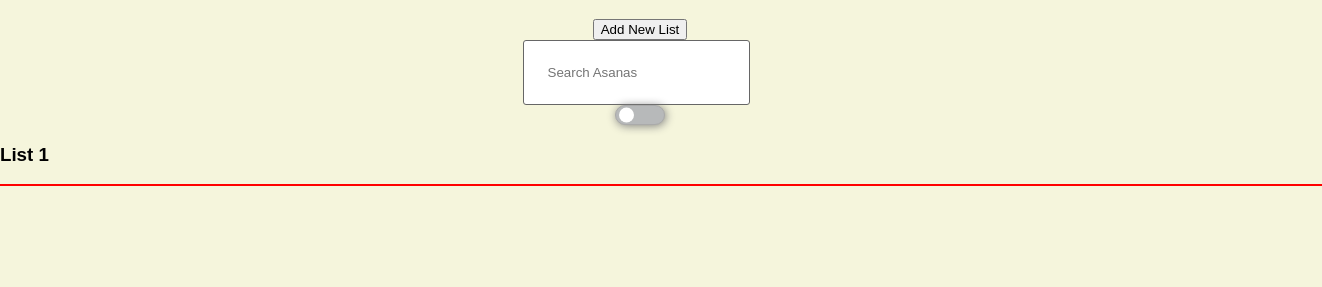
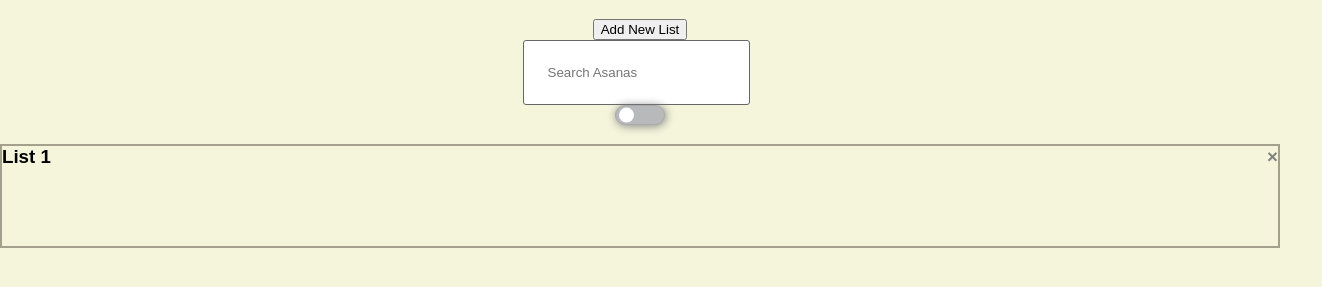
Before and after one commit to lseegets/yoga-canvas, a React app: page / in a window 1280 px wide. Shown: the part 61-348 px from the top of the page, 1322 px wide, since content can reach past the window. Built offline with nearby package versions, Linux system fonts and the light colour scheme.

Commit message:
add remove list functionality

```diff
--- a/src/AddPoseFormComponent/AddPoseForm.js
+++ b/src/AddPoseFormComponent/AddPoseForm.js
@@ -1,4 +1,4 @@
-import { generateId } from '../utilities';
+import { generatePoseId } from '../utilities';
 import './AddPoseForm.css';
 import React, { useState } from 'react';
 
@@ -14,7 +14,7 @@ export default function AddPoseForm(props) {
         e.preventDefault();
         if (text) {
             const pose = {
-                id: generateId(),
+                id: generatePoseId(),
                 text: text
             }
             props.addPose(pose);
--- a/src/AppComponent/App.css
+++ b/src/AppComponent/App.css
@@ -9,7 +9,6 @@ body {
 
 .input {
   position: relative;
-  /*border: 1px solid red;*/
   display: flex;
   flex-flow: column wrap;
   align-items: center;
@@ -17,20 +16,6 @@ body {
 
 h1 {
   text-align: center;
-}
-
-ul {
-  width: 100%;
-  list-style-type: none;
-  display: flex;
-  flex-direction: row;
-  flex-wrap: wrap;
-  border: 1px solid red;
-}
-
-.poses {
-  display: flex;
-  flex-direction: row;
 }
 
 .toggle-btn {
@@ -69,3 +54,22 @@ ul {
 .toggle-btn.toggled .circle {
   left: calc(50px - 20px);
 }
+
+.container {
+  border: 2px solid rgb(219, 215, 191);
+  min-height: 100px;
+  width: 100%;
+  position: relative;
+}
+
+.container-active {
+  border: 2px solid rgb(163, 160, 140);
+  min-height: 100px;
+  position: relative;
+}
+
+.container:hover,
+.container-active:hover {
+  border: 2px solid rgb(163, 160, 140);
+  background-color: rgb(230, 230, 197);
+}
--- a/src/AppComponent/App.js
+++ b/src/AppComponent/App.js
@@ -1,9 +1,8 @@
 import './App.css';
 import AddPoseForm from '../AddPoseFormComponent/AddPoseForm';
-import Pose from '../PoseComponent/Pose';
 import PoseList from '../PoseListComponent/PoseList';
+import { generateListId } from '../utilities';
 import { useState } from 'react';
-import { Reorder } from "framer-motion"
 
 export default function App() {
 
@@ -12,7 +11,6 @@ export default function App() {
   const [activeListIndex, setActiveListIndex] = useState(0);
 
   const addPose = (pose) => {
-    //setPoses((poses) => [...poses, pose]);
     setLists((prevLists) => {
       const newLists = prevLists.map((list, index) => {
         if (index === activeListIndex) {
@@ -34,7 +32,6 @@ export default function App() {
 
   const setActiveList = (index) => {
     setActiveListIndex(index);
-    console.log('active list: ' + activeListIndex);
   }
 
   const updateListOrder = (updatedList, updatedListIndex) => {
@@ -51,6 +48,14 @@ export default function App() {
     );
     setLists(updatedLists);
   };
+
+  const removeList = (index) => {
+    setLists((prevLists) => {
+      const updatedLists = [...prevLists];
+      updatedLists.splice(index, 1); // Remove list at index
+      return updatedLists;
+    });
+  }
 
   return (
     <div className="App">
@@ -77,12 +82,26 @@ export default function App() {
 
         <div>
           {lists && lists.map((list, index) => (
-            <h3 onClick={() => setActiveList(index)}>List {index + 1}
-              <PoseList key={index} index={index} list={list} removePose={removePose} updateListOrder={updateListOrder}/>
+            <h3
+              id={generateListId()}
+              key={index}
+              className={`container${activeListIndex === index ? '-active' : ''}`}
+              onClick={() => setActiveList(index)}
+            >
+              List {index + 1}
+              <PoseList
+                key={`pose-list-${index}`}
+                id={`pose-list-${index}`}
+                index={index}
+                list={list}
+                setActiveList={setActiveList}
+                removePose={removePose}
+                updateListOrder={updateListOrder}
+                removeList={removeList}
+              />
             </h3>
           ))}
         </div>
-
       </main>
     </div>
   );
--- a/src/PoseComponent/Pose.css
+++ b/src/PoseComponent/Pose.css
@@ -1,20 +1,12 @@
 li {
     margin: 10px 25px;
     cursor: pointer;
-    display: flex;
     display: block;
     text-align: center;
     min-width: 120px;
     max-width: 120px;
     position: relative;
-
 }
-
-/*.content {
-    display: flex;
-    border: 1px solid red;
-    display: block;
-}*/
 
 img {
     width: 80%;
@@ -28,8 +20,8 @@ img {
     color: gray;
     visibility: hidden;
     position: absolute;
-    right:0px;
-    top:0px;
+    right: 0px;
+    top :0px;
 }
 
 .remove-btn:hover {
--- a/src/PoseListComponent/PoseList.css
+++ b/src/PoseListComponent/PoseList.css
@@ -3,11 +3,26 @@ ul {
   list-style-type: none;
   display: flex;
   flex-direction: row;
-    border: 1px solid red;
   flex-wrap: wrap;
+  padding: 0;
+  margin: 0;
 }
 
 .poses {
+  display: flex;
   flex-direction: row;
-    flex-wrap: wrap;
 }
+
+.remove-ul-btn {
+  font-weight: bold;
+  color: gray;
+  position: absolute;
+  right: 0px;
+  top: 0px;
+  cursor: pointer;
+}
+
+.remove-ul-btn:hover {
+  color: black;
+  text-shadow: 2px 2px 4px gray;
+}
--- a/src/PoseListComponent/PoseList.js
+++ b/src/PoseListComponent/PoseList.js
@@ -1,8 +1,9 @@
 import React, { useState, useEffect } from 'react';
 import { Reorder } from "framer-motion"
 import Pose from '../PoseComponent/Pose';
+import './PoseList.css';
 
-export default function PoseList({ index, list, removePose, updateListOrder }) {
+export default function PoseList({ index, list, removePose, updateListOrder, removeList }) {
 
     const [poses, setPoses] = useState([]);
 
@@ -15,6 +16,10 @@ export default function PoseList({ index, list, removePose, updateListOrder }) {
         updateListOrder(newOrder, index);
       };
 
+      const handleRemove = () => {
+        removeList(index);
+      }
+
     return (
       <Reorder.Group axis="x" values={poses} onReorder={handleReorder}>
           {Array.isArray(list) && poses.map((pose) => (
@@ -23,7 +28,9 @@ export default function PoseList({ index, list, removePose, updateListOrder }) {
                   pose={pose}
                   removePose={removePose}
             />
+
           ))}
+          <div className='remove-ul-btn' onClick={handleRemove}>&times;</div>
       </Reorder.Group>
     );
 }
--- a/src/utilities.js
+++ b/src/utilities.js
@@ -1,6 +1,13 @@
-let nextId = 0;
-export function generateId() {
-    const result = nextId;
-    nextId += 1;
+let nextPoseId = 0;
+export function generatePoseId() {
+    const result = nextPoseId;
+    nextPoseId += 1;
     return result;
 }
+
+let nextListId = 0;
+export function generateListId() {
+    const result = nextListId;
+    nextListId += 1;
+    return result;
+}
```
Lines whose indentation alone changed are shown as unchanged.
